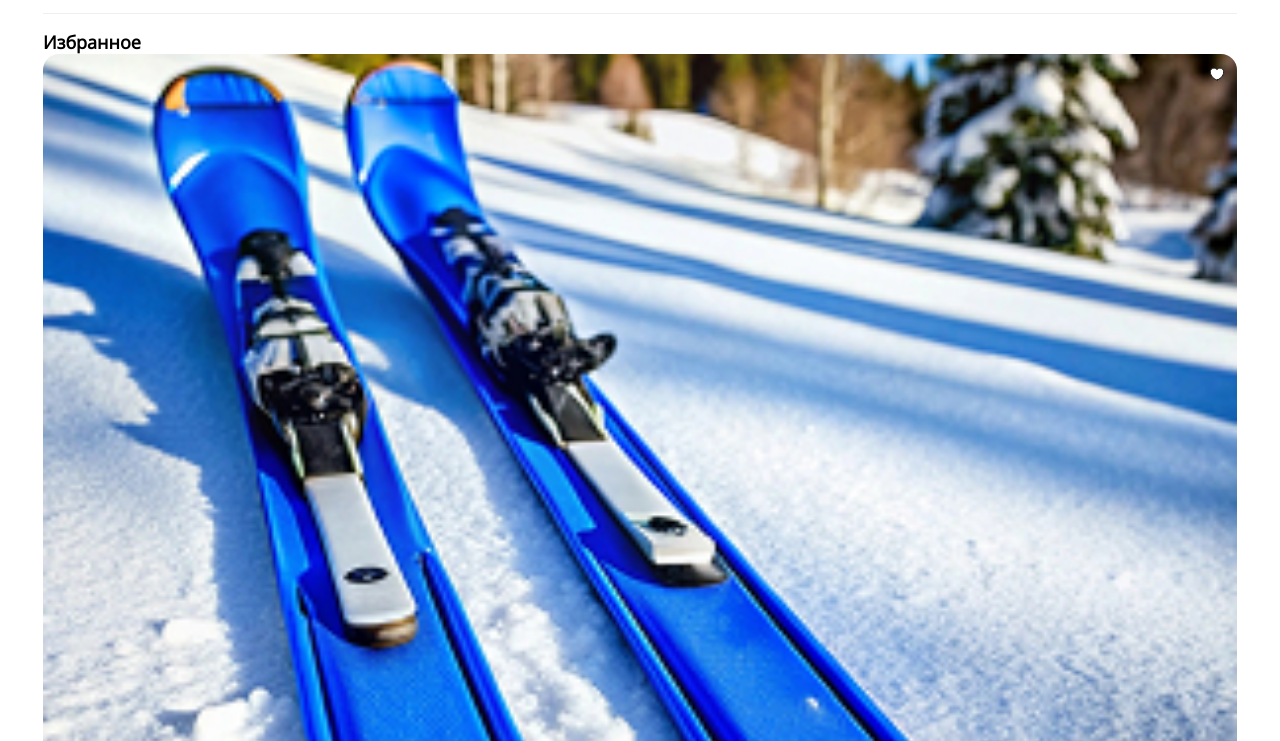
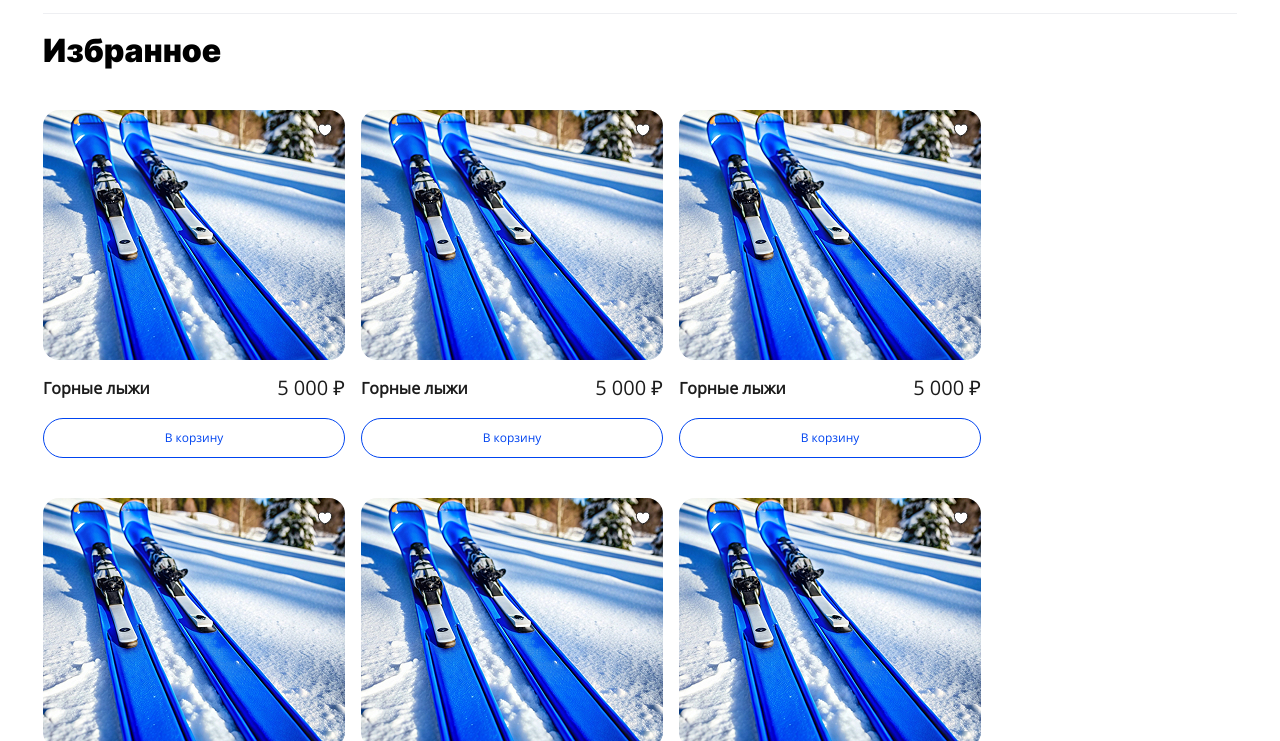
Before and after one commit to olissotib/ski-people, a website built with Vite: page index.html in a window 1280 px wide. Shown: the part 59-800 px from the top of the page. Built offline with nearby package versions, Linux system fonts and the light colour scheme.

Commit message:
Стилизует список каталога и добавляет переменные

```diff
--- a/index.html
+++ b/index.html
@@ -4,9 +4,9 @@
     <meta charset="UTF-8" />
     <link rel="icon" type="image/svg+xml" href="/vite.svg" />
     <meta name="viewport" content="width=device-width, initial-scale=1.0" />
-    <link rel="preload" href="/public/fonts/OpenSans-Regular.woff2" as="font" type="font/woff2" crossorigin>
-    <link rel="preload" href="/public/fonts/Inter-Black.woff2" as="font" type="font/woff2" crossorigin>
-    <link rel="preload" href="/public/fonts/Inter.woff2" as="font" type="font/woff2" crossorigin>
+    <link rel="preload" href="/fonts/OpenSans-Regular.woff2" as="font" type="font/woff2" crossorigin>
+    <link rel="preload" href="/fonts/Inter-Black.woff2" as="font" type="font/woff2" crossorigin>
+    <link rel="preload" href="/fonts/Inter.woff2" as="font" type="font/woff2" crossorigin>
     <script type="module" src="/src/main.js"></script>
     <title>Ski People</title>
   </head>
@@ -93,23 +93,6 @@
         <div class="container">
           <h2 class="goods__title">Избранное</h2>
           <ul class="goods__list">
-            <li class="goods__item">
-              <article class="goods__card card">
-                <a href="" class="card__link">
-                  <img src="/img/ski.jpg" alt="Фото зимней экипировки" class="card__image">
-                </a>
-                <button class="card__like-button button-favorite" type="button">
-                  <svg width="16" height="16" viewBox="0 0 16 16" fill="none" xmlns="http://www.w3.org/2000/svg">
-                    <path d="M8.41301 13.8733C8.18634 13.9533 7.81301 13.9533 7.58634 13.8733C5.65301 13.2133 1.33301 10.46 1.33301 5.79332C1.33301 3.73332 2.99301 2.06665 5.03967 2.06665C6.25301 2.06665 7.32634 2.65332 7.99967 3.55998C8.67301 2.65332 9.75301 2.06665 10.9597 2.06665C13.0063 2.06665 14.6663 3.73332 14.6663 5.79332C14.6663 10.46 10.3463 13.2133 8.41301 13.8733Z" fill="white" stroke="#1C1C1C" stroke-linecap="round" stroke-linejoin="round"/>
-                    </svg>
-                </button>
-                <div class="card__info">
-                  <h3 class="card__name">Горные лыжи</h3>
-                  <p class="card__price">5&nbsp;000&nbsp;₽</p>
-                </div>
-                <button class="card__button-order button">В корзину</button>
-              </article>
-            </li>
             <li class="goods__item">
               <article class="goods__card card">
                 <a href="" class="card__link">
--- a/src/styles/fonts.scss
+++ b/src/styles/fonts.scss
@@ -3,7 +3,7 @@
   font-weight: 400;
   font-display: swap;
   font-style: normal;
-  src: url("/public/fonts/OpenSans-Regular.woff2") format("woff2");
+  src: url("/fonts/OpenSans-Regular.woff2") format("woff2");
 }
 
 @font-face {
@@ -11,7 +11,7 @@
   font-weight: 400;
   font-display: swap;
   font-style: normal;
-  src: url("/public/fonts/Inter.woff2") format("woff2");
+  src: url("/fonts/Inter.woff2") format("woff2");
 }
 
 @font-face {
@@ -19,5 +19,5 @@
   font-weight: 900;
   font-display: swap;
   font-style: normal;
-  src: url("/public/fonts/Inter-Black.woff2") format("woff2");
+  src: url("/fonts/Inter-Black.woff2") format("woff2");
 }
--- a/src/styles/goods.scss
+++ b/src/styles/goods.scss
@@ -1,13 +1,45 @@
+@use "./variables" as v;
+
 .goods {
+  padding-bottom: 40px;
+
+  @media (min-width: v.$tablet-second-width) {
+    padding-bottom: 60px;
+  }
 }
+
 .goods__title {
+  font-size: 24px;
+  font-family: "Inter";
+  font-weight: 900;
+  margin-bottom: 24px;
+
+  @media (min-width: v.$tablet-width) {
+    font-size: 32px;
+    margin-bottom: 32px;
+  }
+
+  @media (min-width: v.$tablet-second-width) {
+    margin-bottom: 40px;
+  }
 }
+
 .goods__list {
+  display: grid;
+  gap: 32px 8px;
+  grid-template-columns: repeat(auto-fit, 140px);
+
+  @media (min-width: v.$tablet-width) {
+    gap: 32px 10px;
+    grid-template-columns: repeat(auto-fit, 230px);
+  }
+
+  @media (min-width: v.$tablet-second-width) {
+    gap: 40px 16px;
+    grid-template-columns: repeat(auto-fit, 302px);
+  }
 }
-.goods__item {
-}
-.goods__card {
-}
+
 .card {
   position: relative;
   display: flex;
@@ -17,11 +49,11 @@
 .card__link {
   margin-bottom: 12px;
 
-  @media (min-width: 768px) {
+  @media (min-width: v.$tablet-width) {
     margin-bottom: 19px;
   }
 
-  @media (min-width: 1024px) {
+  @media (min-width: v.$tablet-width) {
     margin-bottom: 16px;
   }
 }
@@ -51,7 +83,7 @@
     margin-bottom: 37px;
   }
 
-  @media (min-width: 1024px) {
+  @media (min-width: v.$tablet-width) {
     margin-bottom: 18px;
   }
 }
--- /dev/null
+++ b/src/styles/variables.scss
@@ -0,0 +1,4 @@
+$mobile-width: 320px;
+$tablet-width: 768px;
+$tablet-second-width: 1024px;
+$desktop-width: 1440px;
```
Also changed, not shown: src/style.scss (+7 -6 lines).
